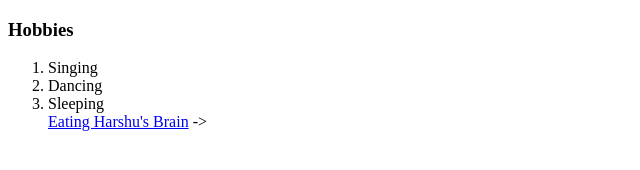
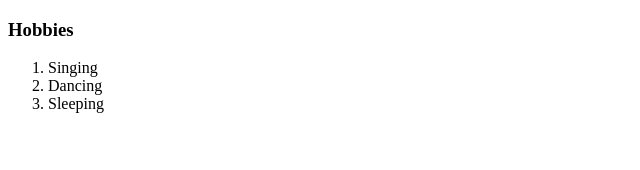
Before and after one commit to Khushiii0327/personalsite, a plain HTML site: page hobbies.html in a window 1280 px wide. Shown: the whole page, without its empty margins (0-640 px from the left). Drawn offline with Linux system fonts and the light colour scheme.

Commit message:
Update hobbies.html

```diff
--- a/hobbies.html
+++ b/hobbies.html
@@ -10,7 +10,7 @@
         <li>Singing</li>
         <li>Dancing</li>
         <li>Sleeping</li>
-       <!- <li> <a href="https://encrypted-tbn0.gstatic.com/images?q=tbn:ANd9GcRtLLZkjyci4UpeltbIIBHV-AbsCSjpfvyffQ&usqp=CAU">Eating Harshu's Brain</a></li> ->
+       <!-- <li> <a href="https://encrypted-tbn0.gstatic.com/images?q=tbn:ANd9GcRtLLZkjyci4UpeltbIIBHV-AbsCSjpfvyffQ&usqp=CAU">Eating Harshu's Brain</a></li> -->
     </ol>
 </body>
 </html>
```
